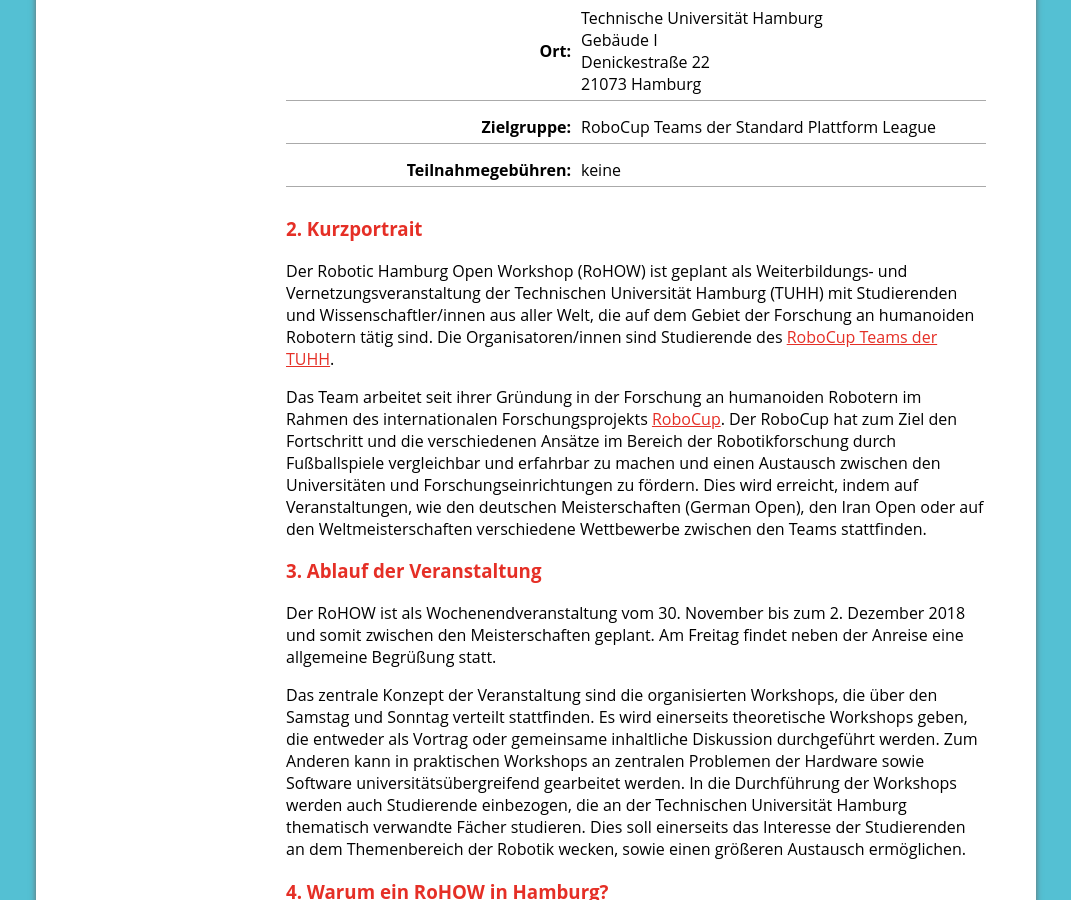
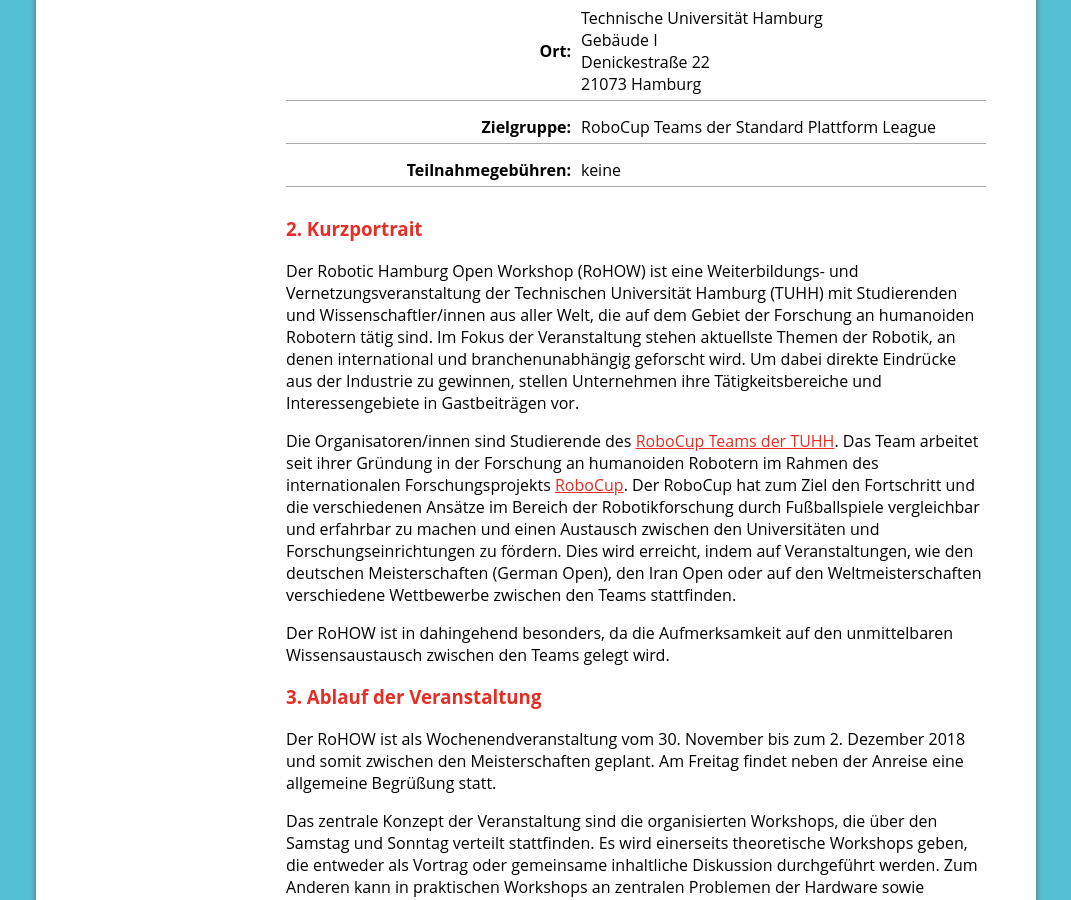
Before and after one commit to RHOrga/rhorga.github.io, a Jekyll site: the page built from 2018/de/press.md, in a window 1280 px wide and 900 px high, scrolled down 704 px. Shown: the whole window, without its empty margins (104-1175 px from the left). Built offline with Jekyll 4.4.1, drawn with Linux system fonts in a browser that asks for light colours.

Commit message:
add info to 2.

```diff
--- a/2018/de/press.md
+++ b/2018/de/press.md
@@ -20,12 +20,17 @@
 
 ### 2. Kurzportrait
 
-Der Robotic Hamburg Open Workshop (RoHOW) ist geplant als Weiterbildungs- und
+Der Robotic Hamburg Open Workshop (RoHOW) ist eine Weiterbildungs- und
 Vernetzungsveranstaltung der Technischen Universität Hamburg (TUHH) mit
 Studierenden und Wissenschaftler/innen aus aller Welt, die auf dem Gebiet der
-Forschung an humanoiden Robotern tätig sind. Die Organisatoren/innen sind
+Forschung an humanoiden Robotern tätig sind.
+Im Fokus der Veranstaltung stehen aktuellste Themen der Robotik, an denen
+international und branchenunabhängig geforscht wird. Um dabei direkte Eindrücke
+aus der Industrie zu gewinnen, stellen Unternehmen ihre Tätigkeitsbereiche und
+Interessengebiete in Gastbeiträgen vor.
+
+Die Organisatoren/innen sind
 Studierende des [RoboCup Teams der TUHH](https://www.hulks.de).
-
 Das Team arbeitet seit ihrer Gründung in der Forschung an humanoiden Robotern im
 Rahmen des internationalen Forschungsprojekts
 [RoboCup](https://www.robocup.org/). Der RoboCup hat zum Ziel den Fortschritt
@@ -35,6 +40,9 @@
 indem auf Veranstaltungen, wie den deutschen Meisterschaften (German Open), den
 Iran Open oder auf den Weltmeisterschaften verschiedene Wettbewerbe zwischen den
 Teams stattfinden.
+
+Der RoHOW ist in dahingehend besonders, da die Aufmerksamkeit auf den
+unmittelbaren Wissensaustausch zwischen den Teams gelegt wird.
 
 ### 3. Ablauf der Veranstaltung
 
```
